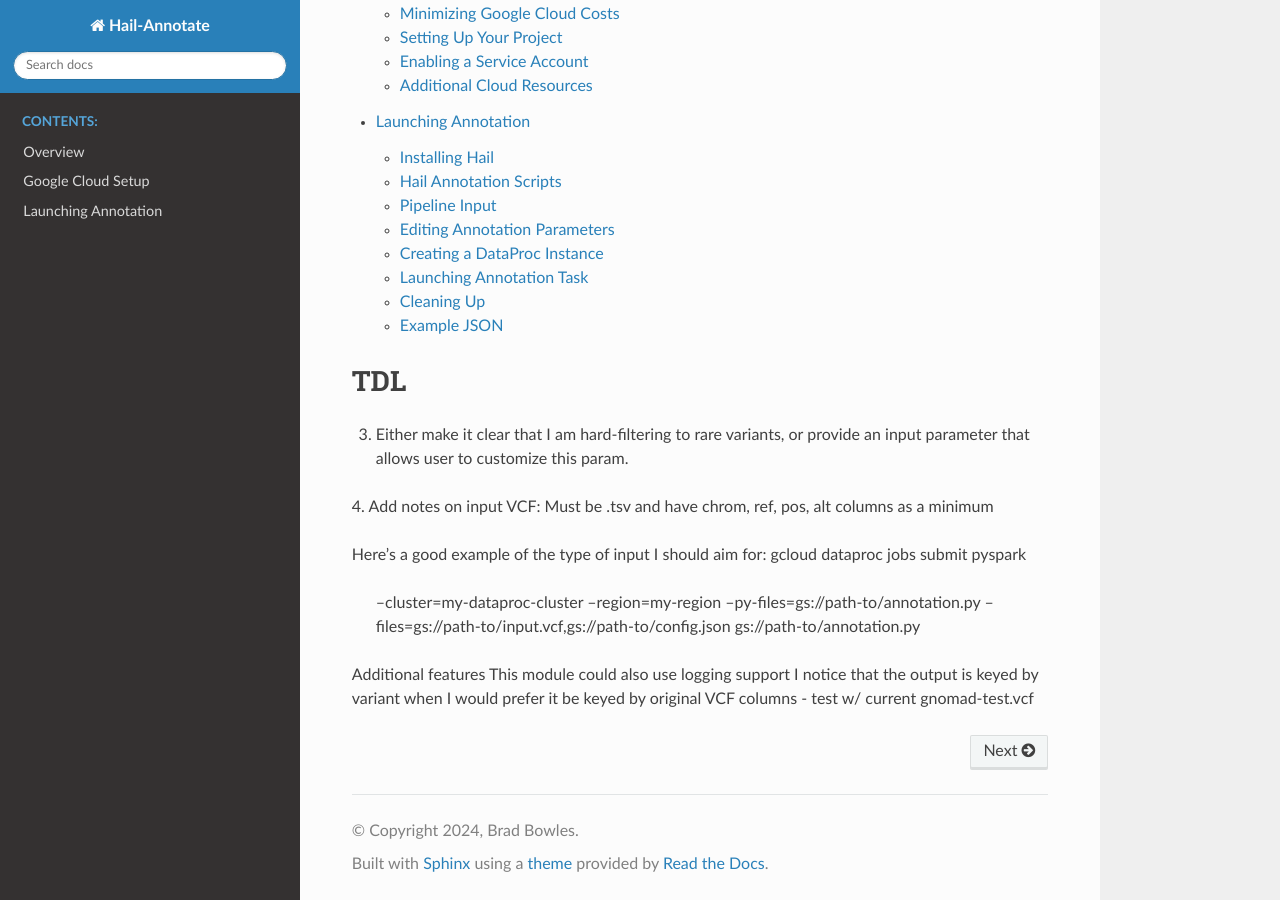
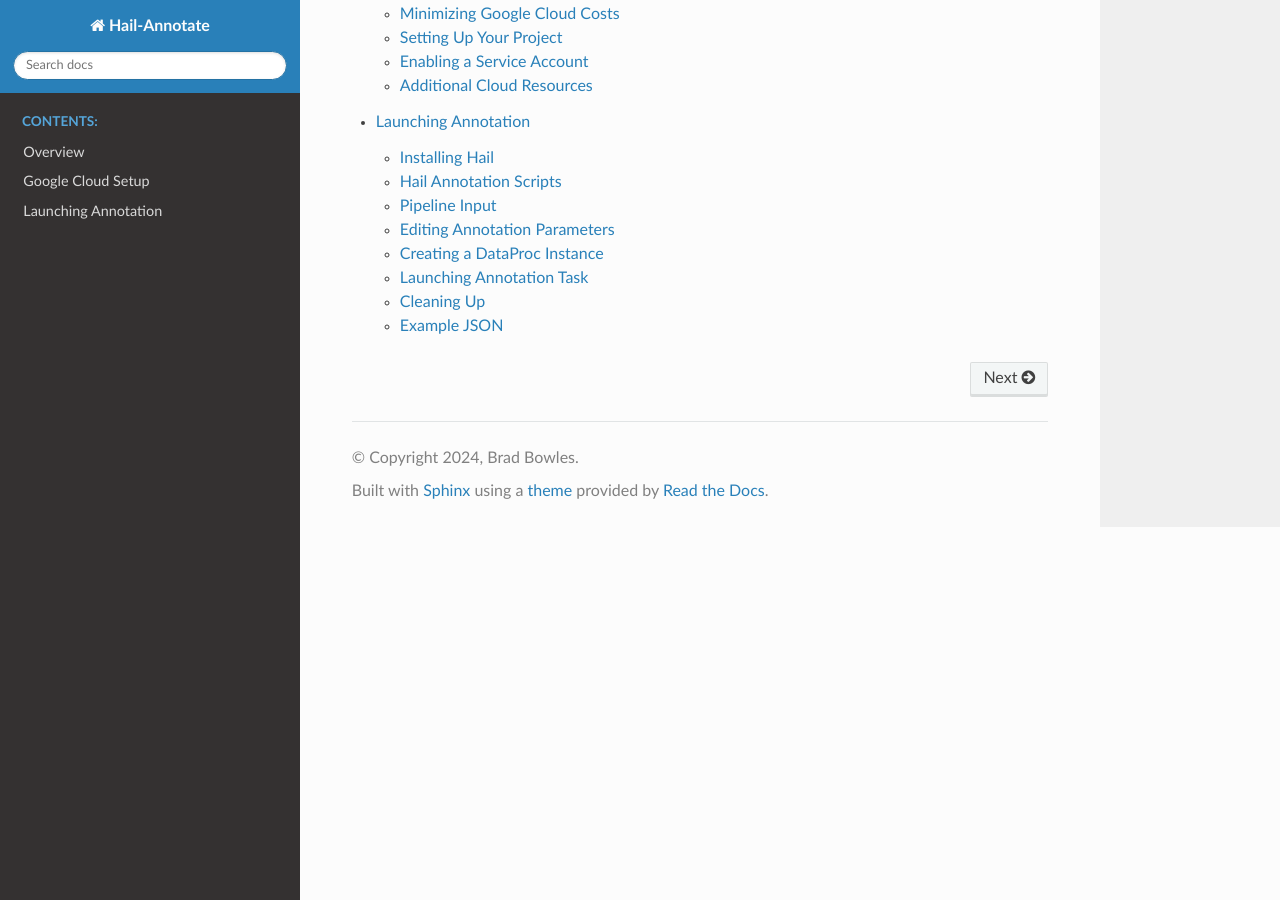
Before and after one commit to bbowles1/Hail-Annotate, a Sphinx documentation site: the page built from docs/source/index.rst, in a window 1280 px wide and 900 px high, scrolled down 1223 px. Built offline with Sphinx 7.4.7 and the Read the Docs theme 2.0.0, drawn with Linux system fonts in a browser that asks for light colours.

Commit message:
docs updates

```diff
--- a/docs/source/conf.py
+++ b/docs/source/conf.py
@@ -14,7 +14,7 @@ release = '0.1.0'
 # -- General configuration ---------------------------------------------------
 # https://www.sphinx-doc.org/en/master/usage/configuration.html#general-configuration
 
-extensions = []
+extensions = ['sphinx.ext.autodoc']
 
 templates_path = ['_templates']
 exclude_patterns = []
--- a/docs/source/index.rst
+++ b/docs/source/index.rst
@@ -38,25 +38,3 @@ Many thanks to the Hail team, especially Dan King, who's own `Hail Cloud tutoria
    Overview <overview>
    Google Cloud Setup <google_setup>
    Launching Annotation <launching_annotation>
-
-
-TDL
-==================
-3. Either make it clear that I am hard-filtering to rare variants, or provide an input parameter that allows user to customize this param.
-
-4. Add notes on input VCF:
-Must be .tsv and have chrom, ref, pos, alt columns as a minimum
-
-
-Here's a good example of the type of input I should aim for:
-gcloud dataproc jobs submit pyspark \
-    --cluster=my-dataproc-cluster \
-    --region=my-region \
-    --py-files=gs://path-to/annotation.py \
-    --files=gs://path-to/input.vcf,gs://path-to/config.json \
-    gs://path-to/annotation.py
-
-
-Additional features
-This module could also use logging support
-I notice that the output is keyed by variant when I would prefer it be keyed by original VCF columns - test w/ current gnomad-test.vcf
--- a/docs/source/launching_annotation.rst
+++ b/docs/source/launching_annotation.rst
@@ -83,7 +83,7 @@ Cleaning Up
 
     gcloud compute instances list --region=us-west1
 
-3. Clean up Google Cloud Bucket (*Optional*).
+3. Clean up Google Cloud Bucket (*optional*).
 
 Your Google Cloud bucket will accumulate storage charges over time, especially for large files. If you are done with your project, I recommend cleaning up large files or deleting the bucket entirely to save on storage costs.
 
```
